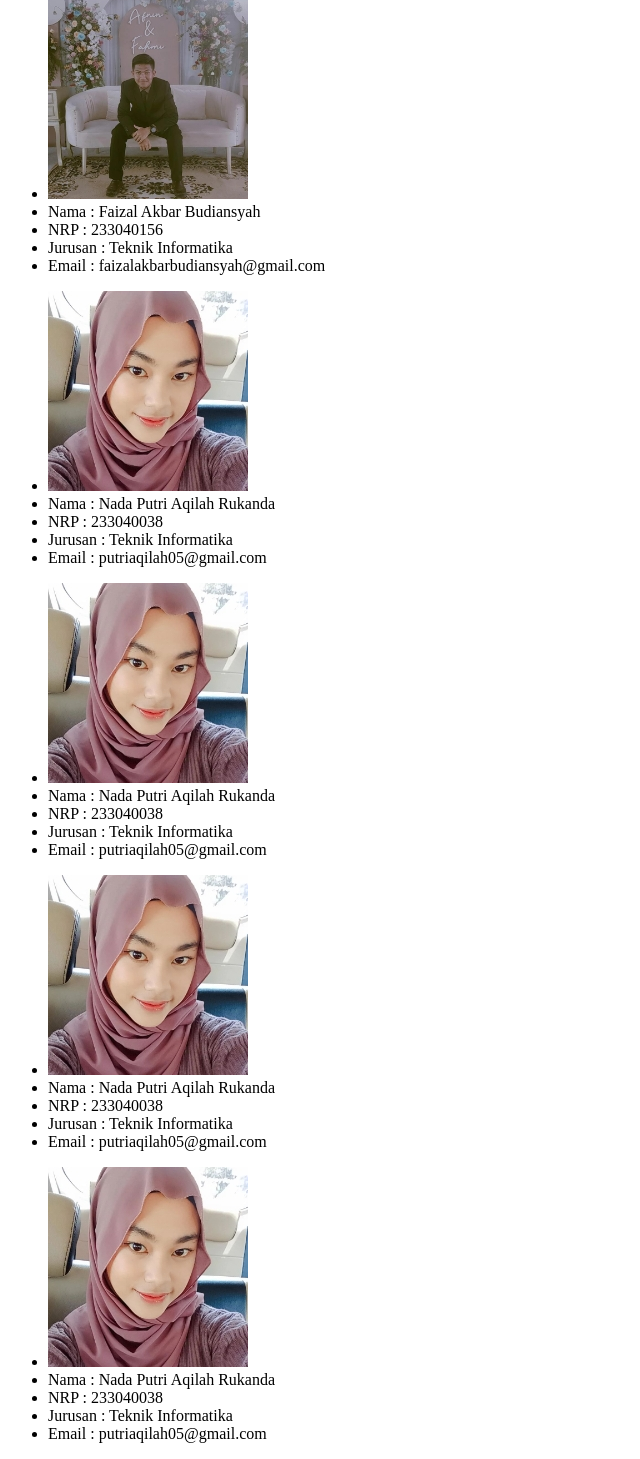
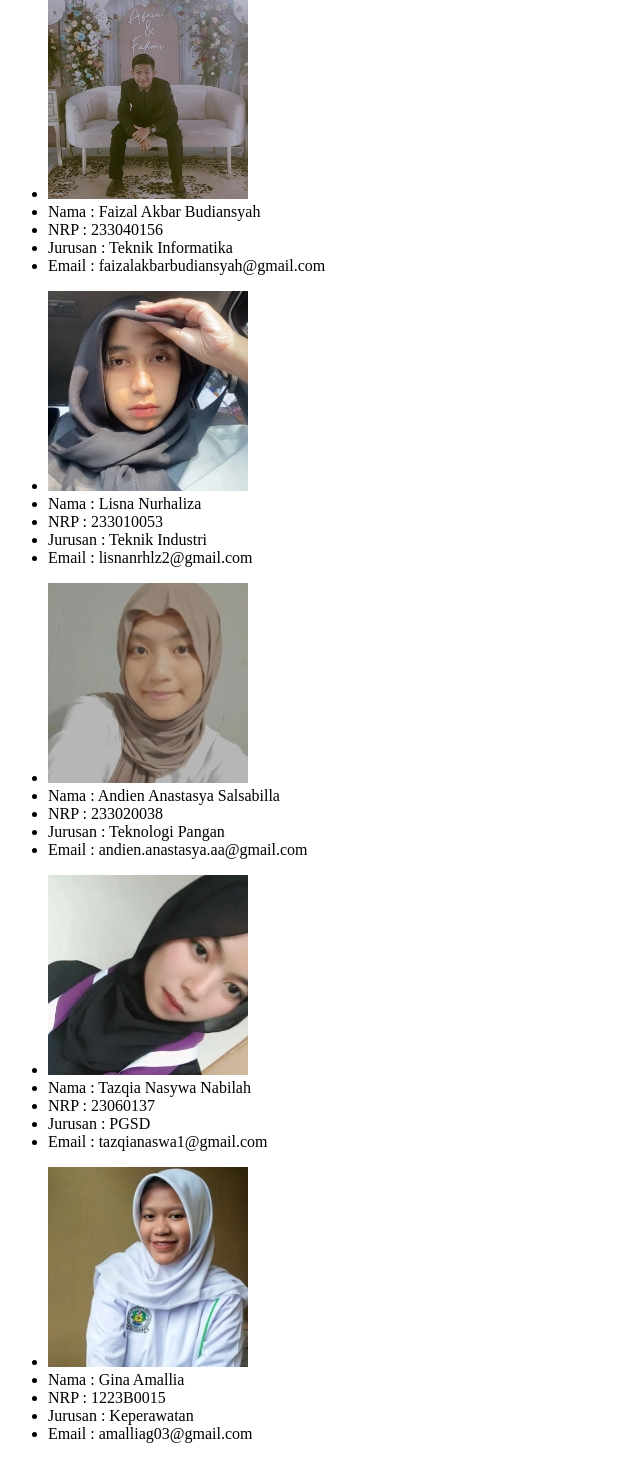
Before and after one commit to nadaaputri/pw2024_233040038, a PHP site: page /5a.php in a window 1280 px wide. Shown: the part 1541-3000 px from the top of the page, without its empty margins (0-640 px from the left). Run offline with PHP 8.4, Linux system fonts and the light colour scheme.

Commit message:
first commit

```diff
--- a/tugas/tugas5/5a.php
+++ b/tugas/tugas5/5a.php
@@ -43,32 +43,32 @@ $mahasiswa = [
         "gambar" => "faizal.jpg"
     ],
     [
-        "nama" => "Nada Putri Aqilah Rukanda",
-        "nrp" => "233040038",
-        "email" => "putriaqilah05@gmail.com",
-        "jurusan" => "Teknik Informatika",
-        "gambar" => "nada.jpg"
+        "nama" => "Lisna Nurhaliza",
+        "nrp" => "233010053",
+        "email" => "lisnanrhlz2@gmail.com",
+        "jurusan" => "Teknik Industri",
+        "gambar" => "lisna.jpg"
     ],
     [
-        "nama" => "Nada Putri Aqilah Rukanda",
-        "nrp" => "233040038",
-        "email" => "putriaqilah05@gmail.com",
-        "jurusan" => "Teknik Informatika",
-        "gambar" => "nada.jpg"
+        "nama" => "Andien Anastasya Salsabilla",
+        "nrp" => "233020038",
+        "email" => "andien.anastasya.aa@gmail.com",
+        "jurusan" => "Teknologi Pangan",
+        "gambar" => "andien.jpg"
     ],
     [
-        "nama" => "Nada Putri Aqilah Rukanda",
-        "nrp" => "233040038",
-        "email" => "putriaqilah05@gmail.com",
-        "jurusan" => "Teknik Informatika",
-        "gambar" => "nada.jpg"
+        "nama" => "Tazqia Nasywa Nabilah",
+        "nrp" => "23060137",
+        "email" => "tazqianaswa1@gmail.com",
+        "jurusan" => "PGSD",
+        "gambar" => "tazqia.jpg"
     ],
     [
-        "nama" => "Nada Putri Aqilah Rukanda",
-        "nrp" => "233040038",
-        "email" => "putriaqilah05@gmail.com",
-        "jurusan" => "Teknik Informatika",
-        "gambar" => "nada.jpg"
+        "nama" => "Gina Amallia",
+        "nrp" => "1223B0015",
+        "email" => "amalliag03@gmail.com",
+        "jurusan" => "Keperawatan",
+        "gambar" => "gina.jpg"
     ]
 ];
 
```
